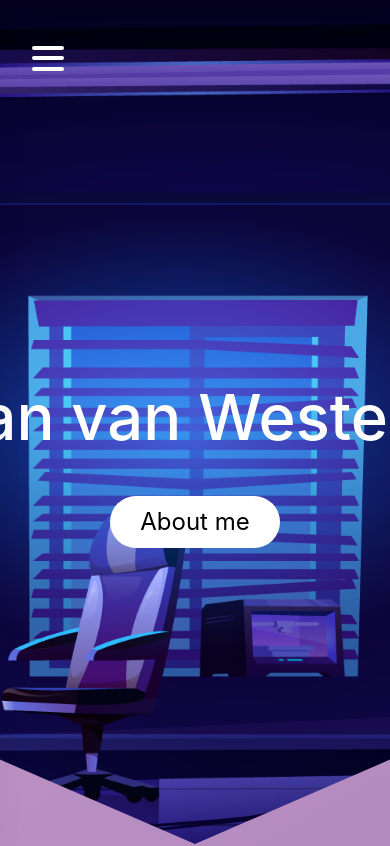
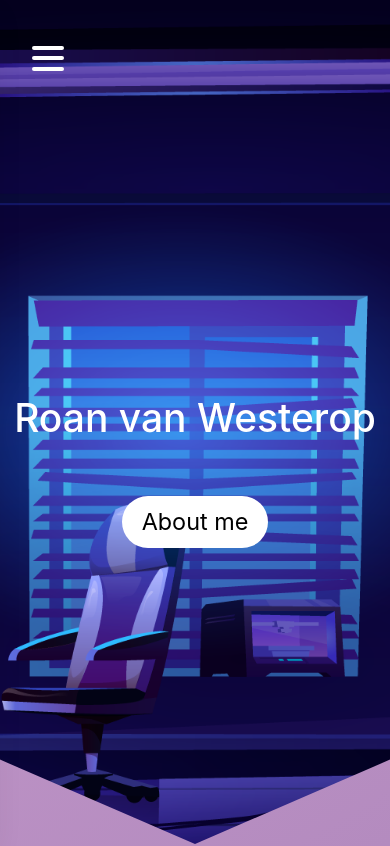
Before and after one commit to IIRoan/React-portfolio-Roan, a React (Create React App) app: page /home in a window 390 px wide. Shown: the top 846 px of the page. Built offline with nearby package versions, Linux system fonts and the light colour scheme.

Commit message:
added Meta +Fixed broken links

```diff
--- a/public/index.html
+++ b/public/index.html
@@ -14,6 +14,7 @@
   <meta itemprop="name" content="Roan van Westerop">
   <meta itemprop="description" content="Portefolio website for Roan van Westerop (IRoan)">
   <meta itemprop="image" content="https://www.iroan.net/static/media/city-bg.735c17dd.jpg">
+  <meta name="theme-color" content="#673ab7">
 
   <!-- Facebook Meta Tags -->
   <meta property="og:url" content="https://www.iroan.net">
--- a/src/components/App/App.js
+++ b/src/components/App/App.js
@@ -39,6 +39,8 @@ function App({ children }) {
     <>
       <Preloader loaded={loaded} />
       <div>
+
+        <Router><Link></Link></Router>
 
         <Navbar />
         <Scrollindicator />
--- a/src/components/Error/Error.module.scss
+++ b/src/components/Error/Error.module.scss
@@ -37,7 +37,3 @@
     font-size: 7.5vh;
     z-index: 10;
 }
-
-.headersection{
-    background-image: url("https://images.pexels.com/photos/1543793/pexels-photo-1543793.jpeg");
-}
--- a/src/components/Footer/Footer.js
+++ b/src/components/Footer/Footer.js
@@ -12,7 +12,7 @@ export default function Footer() {
         <a href="https://github.com/IIRoan" class="fa fa-github"> </a>
       </li>
       <p1>© 2021 Copyright - </p1>
-      <a className={stylesfooter.footerlink} href="https://iroan.tech/">Roan van Westerop</a>
+      <a className={stylesfooter.footerlink} href="https://iroan.net/">Roan van Westerop</a>
     </div>
   );
 };
--- a/src/components/Header/Header.module.scss
+++ b/src/components/Header/Header.module.scss
@@ -46,7 +46,6 @@
 
 .btn {
     text-decoration: none;
-    display: inline-block;
     padding: 8px 30px;
     border-radius: 40px;
     background: $white;
@@ -55,3 +54,22 @@
     transform: translateY(100px);
     z-index: 12;
 }
+
+@media (max-width: 789px) {
+  .headersection h2 {
+    position: absolute;
+    color: $white;
+    white-space: nowrap;
+    font-size: 10vw;
+    z-index: 10;
+}
+
+  a{
+    text-align: center;
+  }
+  .btn {
+    padding: 8px 20px;
+    font-size: 6vw;
+}
+
+}
--- a/src/components/Home/Home.module.scss
+++ b/src/components/Home/Home.module.scss
@@ -54,3 +54,15 @@
 .item h6 {
     margin-bottom: 10px;
 }
+
+@media (prefers-color-scheme: dark) {
+    .item {
+        background: hsl(210, 10%, 62%);
+        text-align: center;
+        padding: 30px 25px;
+        border-radius: 20px;
+        margin-bottom: 25px;
+        height: 250px;
+
+    }
+}
```
